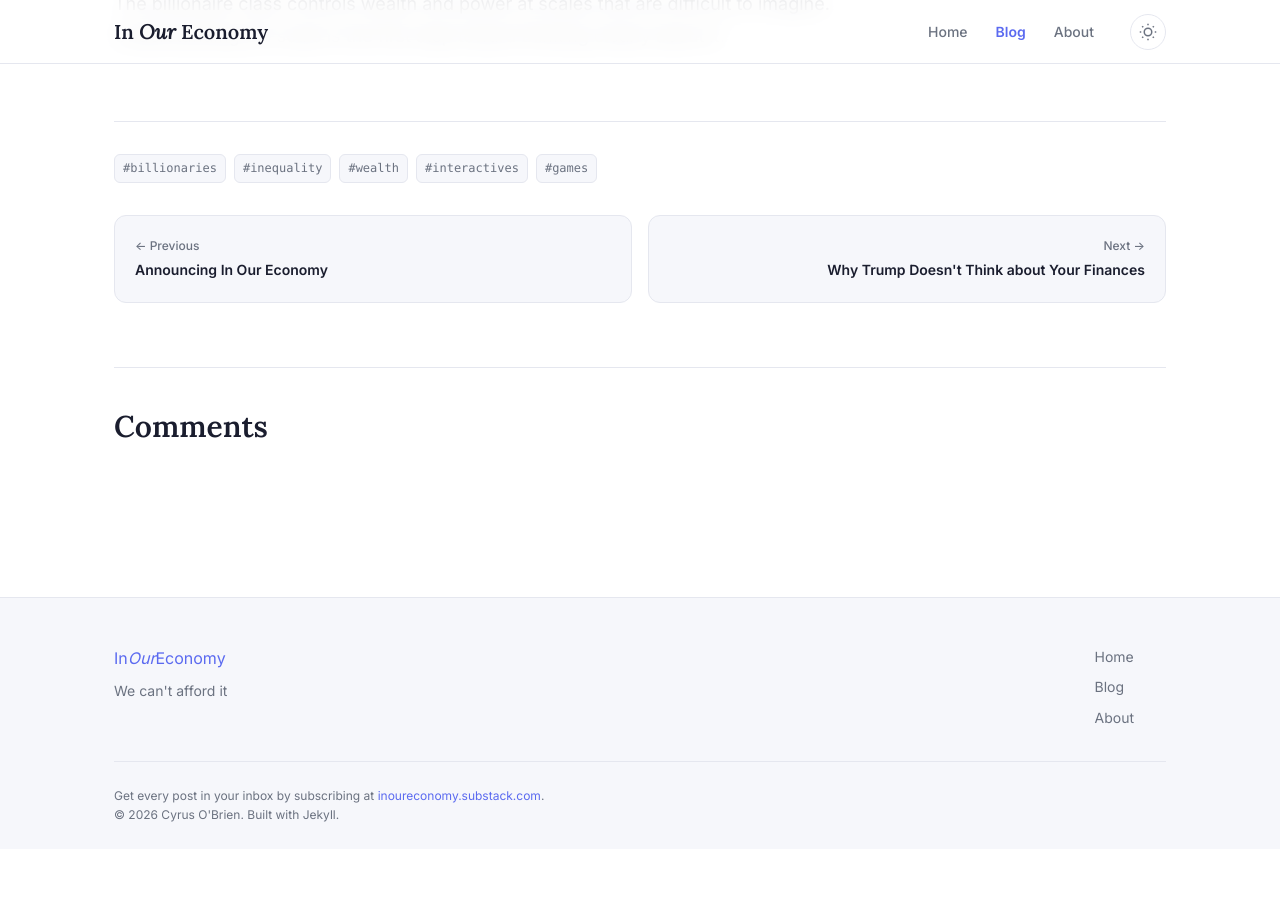
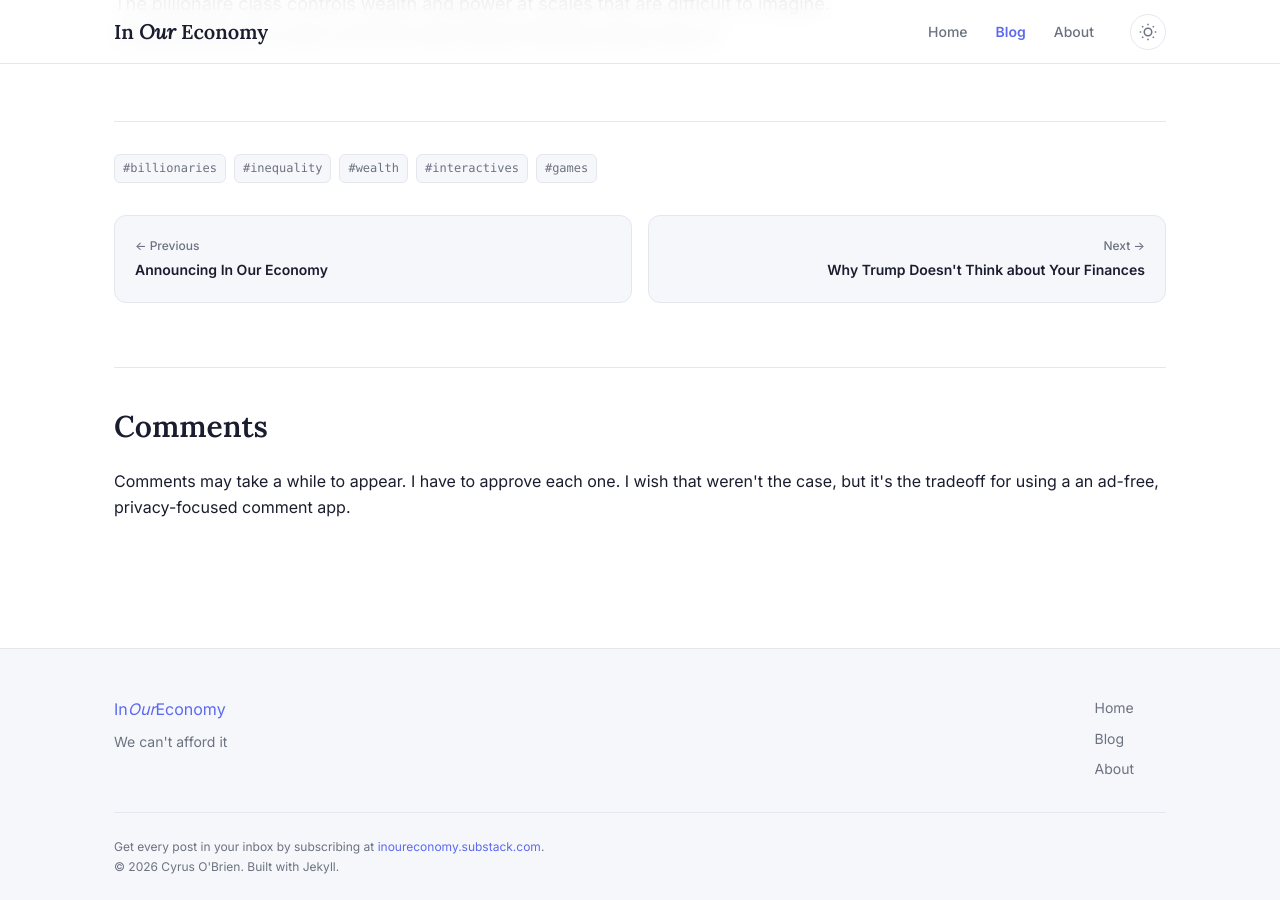
Before and after one commit to in-our-economy/inoureconomy, a Jekyll site: the page built from _posts/2026-05-11-million-on-a-number-line.md, in a window 1280 px wide and 900 px high, scrolled down 1198 px. Built offline with Jekyll 4.4.1, drawn with Linux system fonts in a browser that asks for light colours; comment, search, counter and statistics services are not loaded; before the commit the page ends 2047 px from its top, so only the background shows below that.

Commit message:
Update post.html

```diff
--- a/_layouts/post.html
+++ b/_layouts/post.html
@@ -91,7 +91,9 @@ layout: default
         data-page-title="{{ page.title }}"
       ></div>
       <script defer src="https://cusdis.com/js/cusdis.es.js"></script>
+      <p>Comments may take a while to appear. I have to approve each one. I wish that weren't the case, but it's the tradeoff for using a an ad-free, privacy-focused comment app.</p>
     </div>
     {%- endif -%}
+
   </div>
 </article>
```
